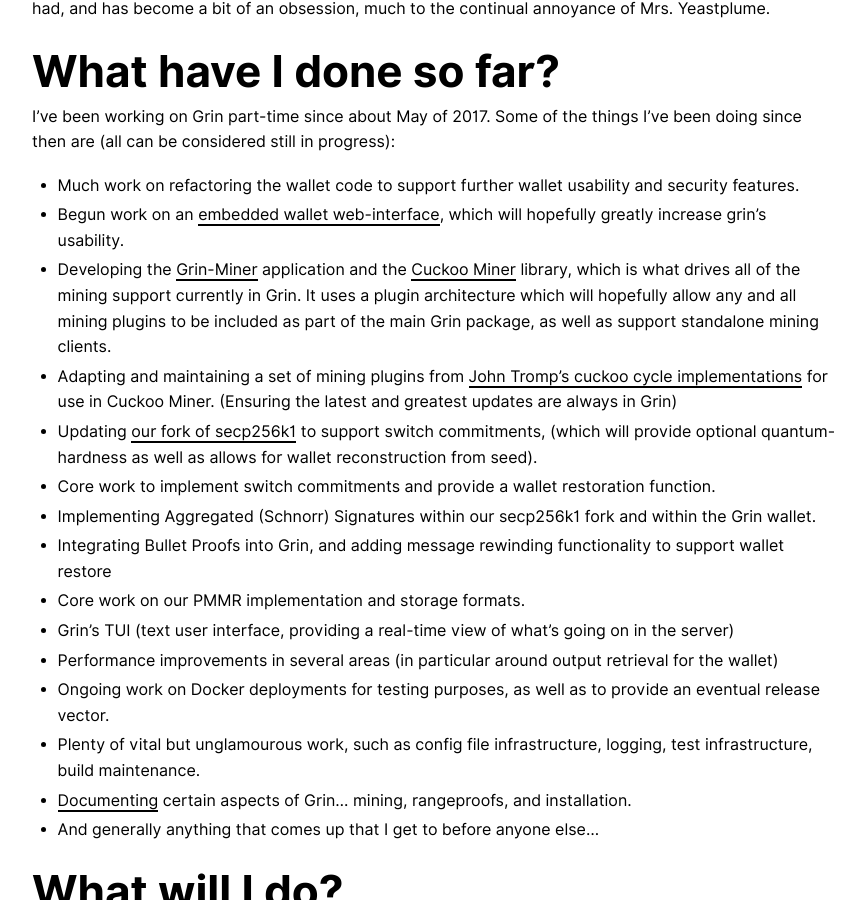
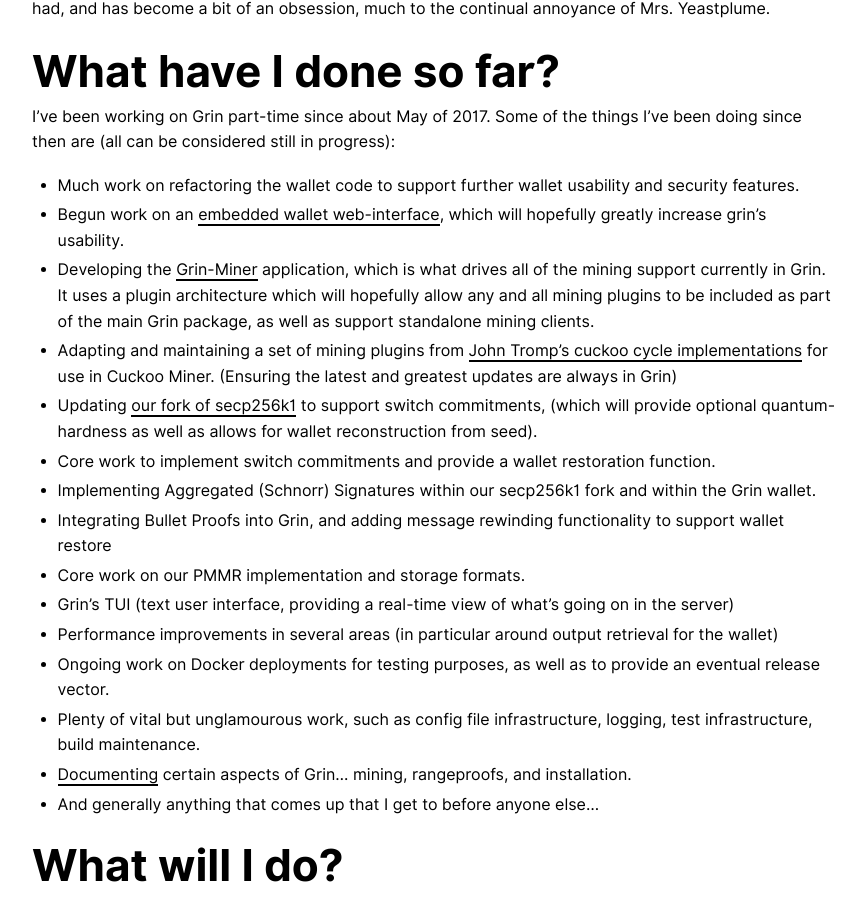
Before and after one commit to mimblewimble/site, a Jekyll site: the page built from yeastplume.md, in a window 1280 px wide and 900 px high, scrolled down 2508 px. Shown: the whole window, without its empty margins (206-1071 px from the left). Built offline with Jekyll 4.4.1, drawn with Linux system fonts in a browser that asks for light colours; nearby versions of some CDN libraries; our own code applies the rules of GitHub Pages for plain Markdown files.

Commit message:
Remove Cuckoo miner and change Cuckoo link (#87)

```diff
--- a/yeastplume.md
+++ b/yeastplume.md
@@ -71,8 +71,8 @@
 
 - Much work on refactoring the wallet code to support further wallet usability and security features.
 - Begun work on an [embedded wallet web-interface](https://github.com/mimblewimble/grin-web-wallet), which will hopefully greatly increase grin's usability.
-- Developing the [Grin-Miner](https://github.com/mimblewimble/grin-miner) application and the [Cuckoo Miner](https://github.com/mimblewimble/cuckoo-miner) library, which is what drives all of the mining support currently in Grin. It uses a plugin architecture which will hopefully allow any and all mining plugins to be included as part of the main Grin package, as well as support standalone mining clients.
-- Adapting and maintaining a set of mining plugins from [John Tromp's cuckoo cycle implementations](https://github.com/mimblewimble/cuckoo) for use in Cuckoo Miner. (Ensuring the latest and greatest updates are always in Grin)
+- Developing the [Grin-Miner](https://github.com/mimblewimble/grin-miner) application, which is what drives all of the mining support currently in Grin. It uses a plugin architecture which will hopefully allow any and all mining plugins to be included as part of the main Grin package, as well as support standalone mining clients.
+- Adapting and maintaining a set of mining plugins from [John Tromp's cuckoo cycle implementations](https://github.com/tromp/cuckoo) for use in Cuckoo Miner. (Ensuring the latest and greatest updates are always in Grin)
 - Updating [our fork of secp256k1](https://github.com/mimblewimble/secp256k1-zkp) to support switch commitments, (which will provide optional quantum-hardness as well as allows for wallet reconstruction from seed).
 - Core work to implement switch commitments and provide a wallet restoration function.
 - Implementing Aggregated (Schnorr) Signatures within our secp256k1 fork and within the Grin wallet.
```
